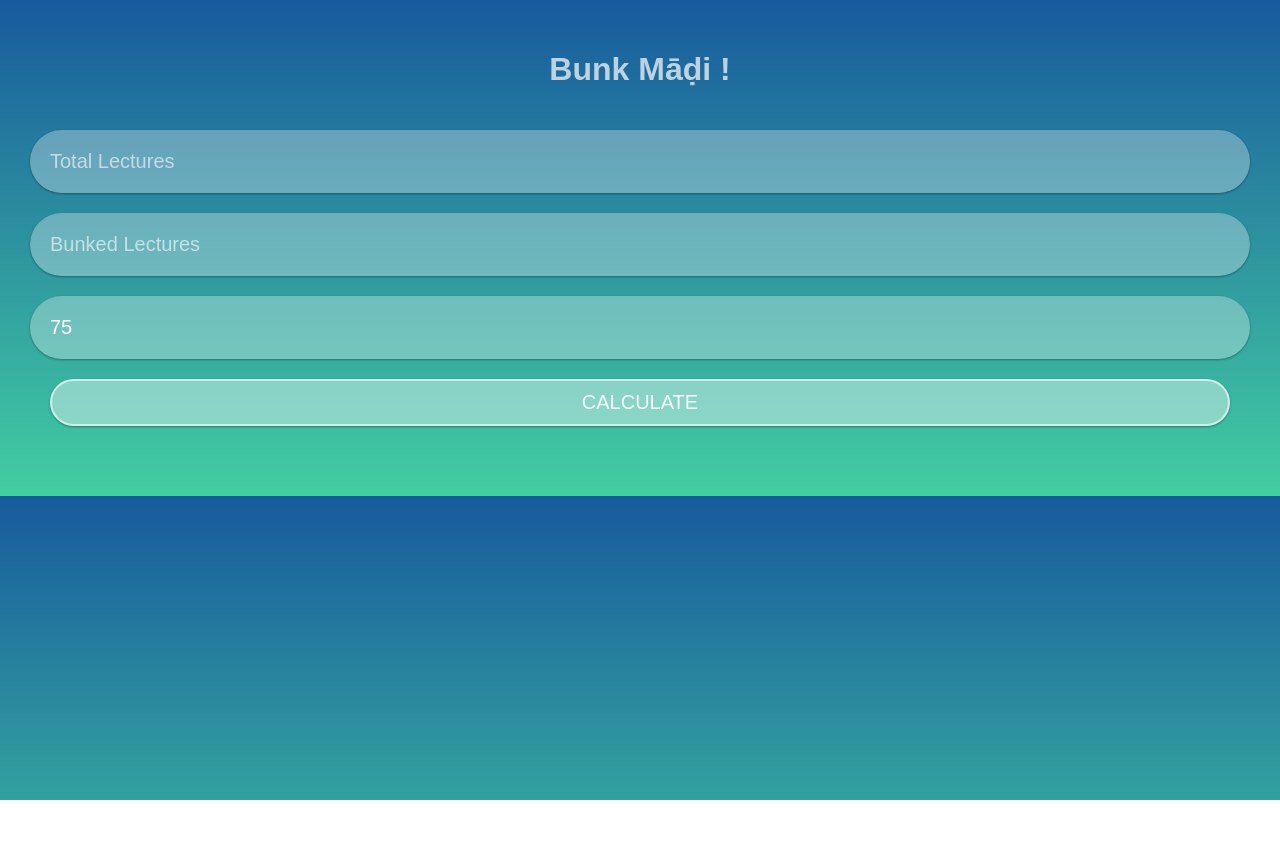
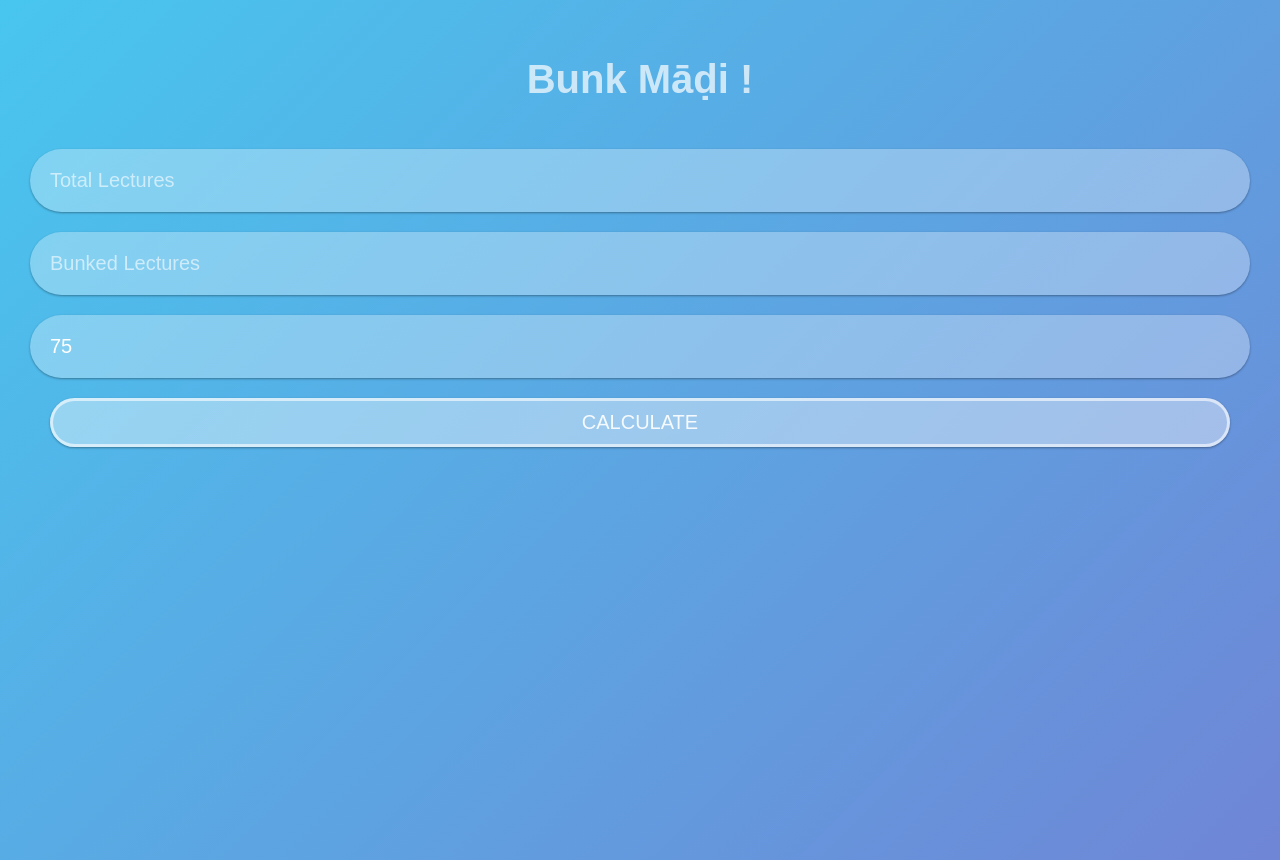
Before and after one commit to akhilvc10/bunk-madi, a React (Create React App) app: page / in a window 1280 px wide. Before the commit the page ends 800 px from the top, so only its background shows below. Built offline with nearby package versions, Linux system fonts and the light colour scheme; a web font is replaced by a local one.

Commit message:
minor changes

```diff
--- a/src/App.js
+++ b/src/App.js
@@ -67,7 +67,7 @@ class App extends Component {
 		}
 
 		return (
-			<div className="App">
+			<div className="app">
 				<form onSubmit={this.getAttendance}>
 					<h1>Bunk Māḍi !</h1>
 
--- a/src/index.css
+++ b/src/index.css
@@ -1,21 +1,33 @@
 body {
 	margin: 0;
+	padding: 0;
+	box-sizing: border-box;
+}
+
+div.app {
+	height: 100vh;
 	padding: 10px 50px 50px 50px;
 
 	user-select: none;
 	font-family: "Basic", sans-serif;
-	box-sizing: border-box;
-	background: #43cea2; /* fallback for old browsers */
+	/* Permalink - use to edit and share this gradient: http://colorzilla.com/gradient-editor/#48c6ef+0,6f86d6+99 */
+	background: #48c6ef; /* Old browsers */
+	background: -moz-linear-gradient(
+		-45deg,
+		#48c6ef 0%,
+		#6f86d6 99%
+	); /* FF3.6-15 */
 	background: -webkit-linear-gradient(
-		to bottom,
-		#185a9d,
-		#43cea2
-	); /* Chrome 10-25, Safari 5.1-6 */
+		-45deg,
+		#48c6ef 0%,
+		#6f86d6 99%
+	); /* Chrome10-25,Safari5.1-6 */
 	background: linear-gradient(
-		to bottom,
-		#185a9d,
-		#43cea2
-	); /* W3C, IE 10+/ Edge, Firefox 16+, Chrome 26+, Opera 12+, Safari 7+ */
+		135deg,
+		#48c6ef 0%,
+		#6f86d6 99%
+	); /* W3C, IE10+, FF16+, Chrome26+, Opera12+, Safari7+ */
+	filter: progid:DXImageTransform.Microsoft.gradient( startColorstr='#48c6ef', endColorstr='#6f86d6',GradientType=1 ); /* IE6-9 fallback on horizontal gradient */
 }
 
 input,
@@ -46,11 +58,12 @@ button {
 	width: 100%;
 	padding: 10px;
 	color: rgba(255, 255, 255, 0.9);
-	border: 2px solid rgba(255, 255, 255, 0.6);
+	border: 3px solid rgba(255, 255, 255, 0.6);
 }
 h1 {
 	color: rgba(255, 255, 255, 0.7);
 	padding: 20px;
+	font-size: 40px;
 }
 
 ::-webkit-input-placeholder {
```
Also changed, not shown: package.json (+7 -1 lines), 1 other file (tests, documents, lock files or other folders).
